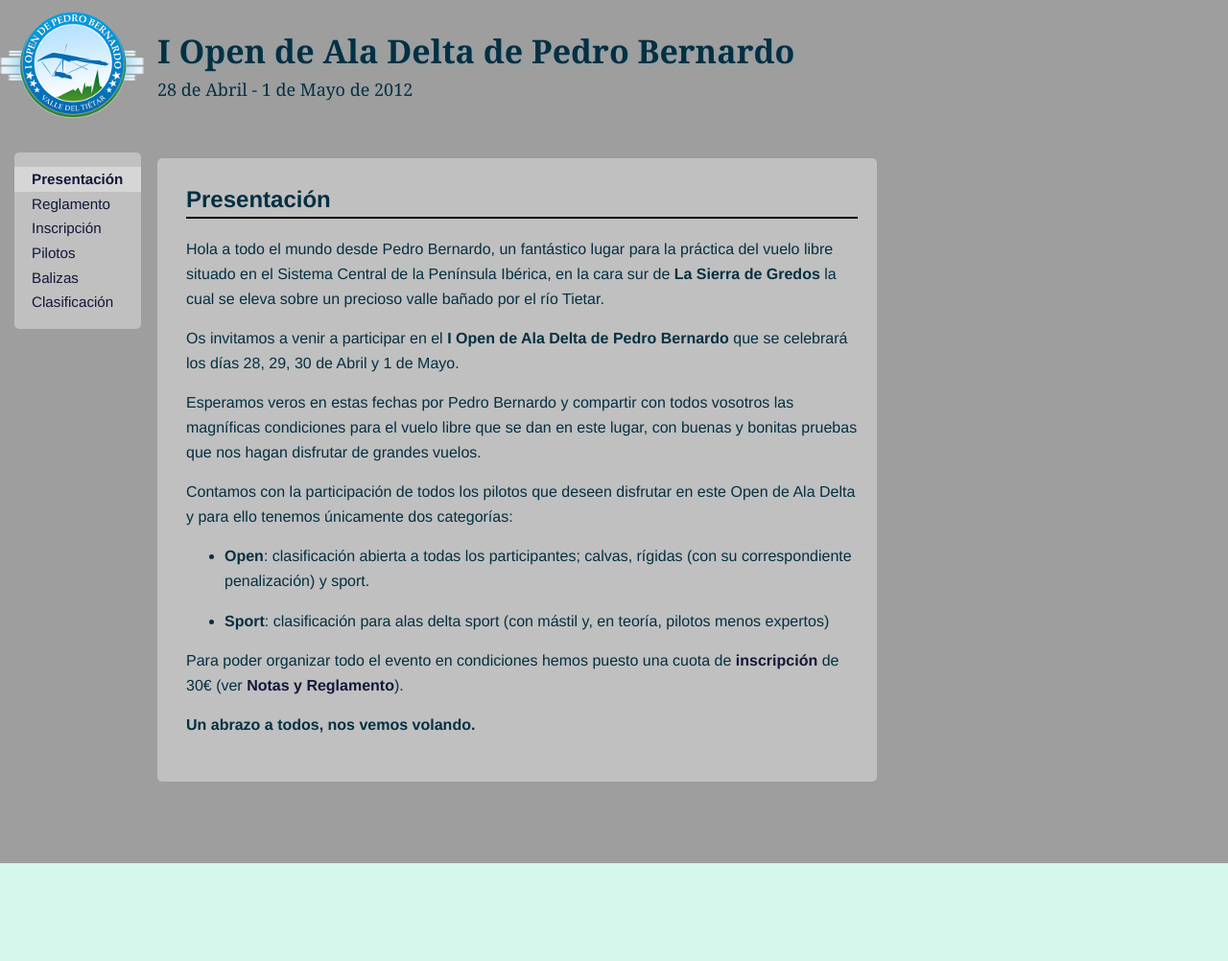
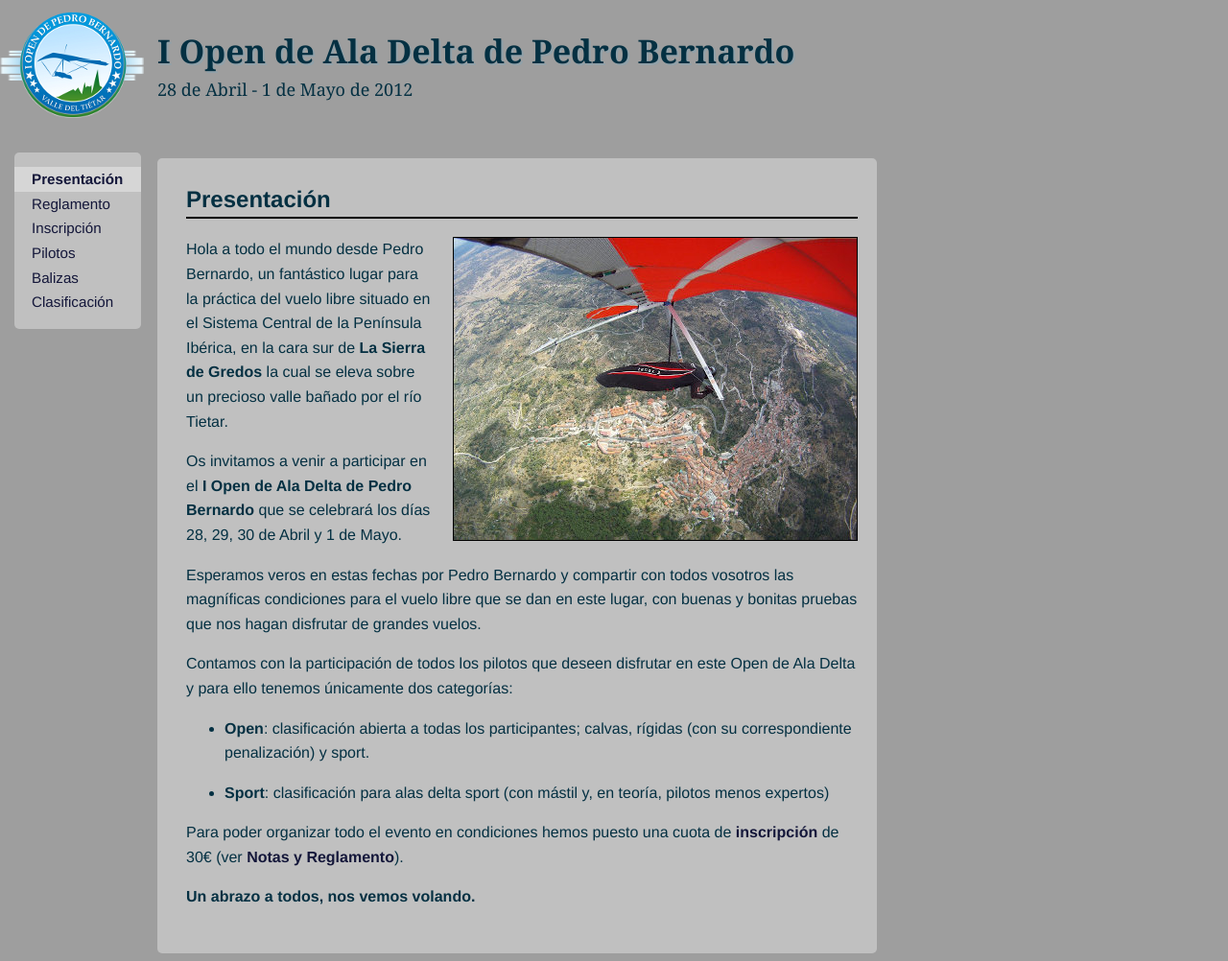
Before and after one commit to nando/openfly, a Jekyll site: the page built from index.md, in a window 1280 px wide. Shown: the whole page at 96% size. Built offline with Jekyll 4.4.1, drawn with Linux system fonts in a browser that asks for light colours; before the commit the page ends 900 px from its top, so only the background shows below that.

Commit message:
Guti en portada

```diff
--- a/index.md
+++ b/index.md
@@ -6,6 +6,7 @@ section: presentacion
 
 ## Presentación
 
+<a class="img" target="_blank" href="https://picasaweb.google.com/102973229036192373723/Seleccion2011#5672390910445344370" title="Pedro Bernardo desde el giro (autor Günter Porath)"><img class="right" src="images/pb_gunter.jpg" alt="Pedro Bernardo desde el giro (autor Günter Porath)"/></a>
 Hola a todo el mundo desde Pedro Bernardo, un fantástico lugar para la práctica del vuelo libre situado en el Sistema Central de la Península Ibérica, en la cara sur de **La Sierra de Gredos** la cual se eleva sobre un precioso valle bañado por el río Tietar.
 
 Os invitamos a venir a participar en el **I Open de Ala Delta de Pedro Bernardo** que se celebrará los días 28, 29, 30 de Abril y 1 de Mayo.
--- a/styles/inspired_by_bundler_inspired.css
+++ b/styles/inspired_by_bundler_inspired.css
@@ -178,6 +178,20 @@ a.dsq-brlink {
   font-size: 10px;
 }
 
+article a.img {
+  border-bottom:0px;
+}
+
+article a.img img.left {
+  border:1px black solid;
+  margin-right: 20px;
+  float: left;
+}
+article a.img img.right {
+  border:1px black solid;
+  margin-left: 20px;
+  float: right;
+}
 
 .hover { /* for IE using onmouseover and onmouseout */
 background: #d2d7ff;
```
Also changed, not shown: images/pb_gunter.jpg (added).
